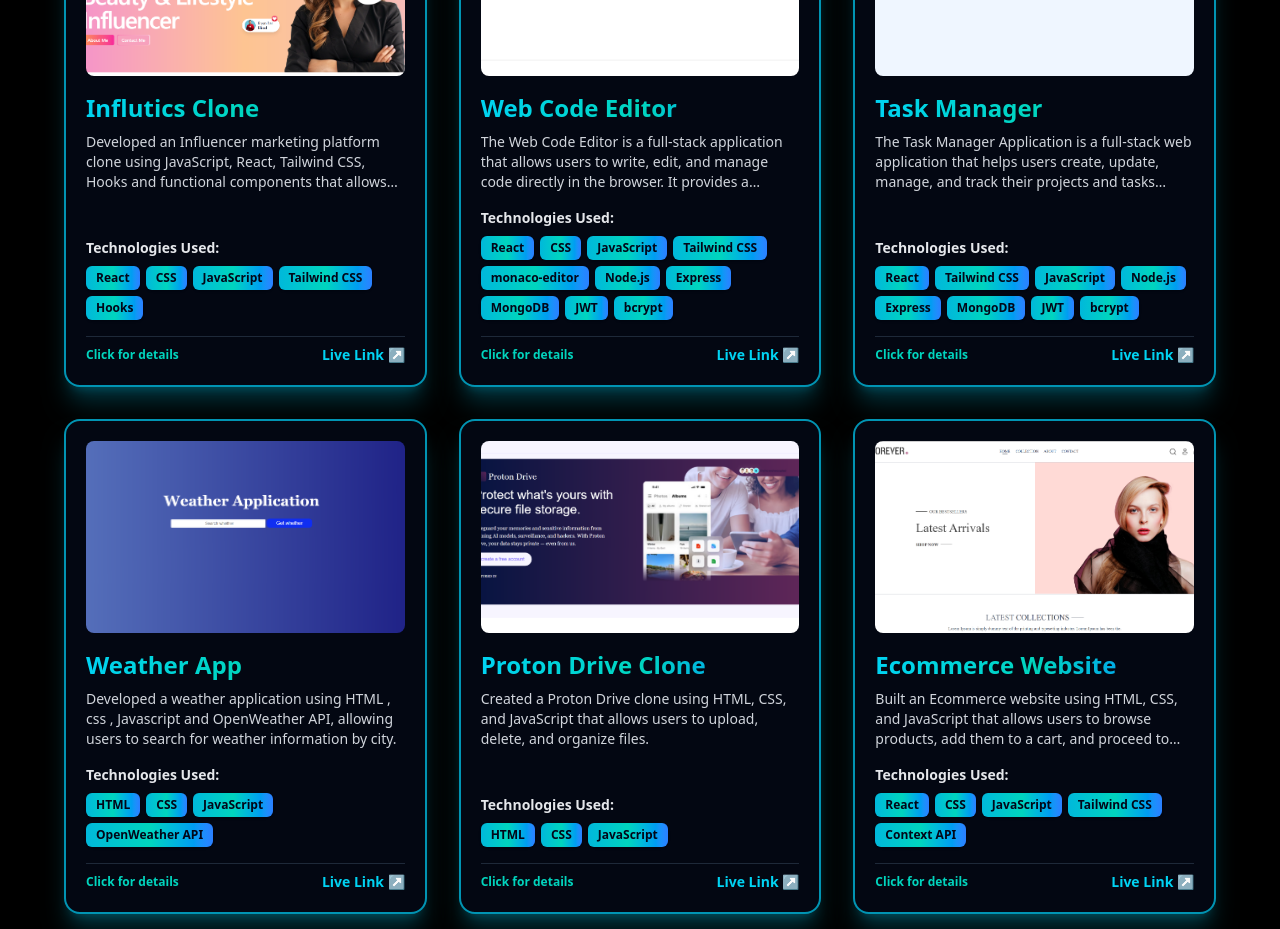
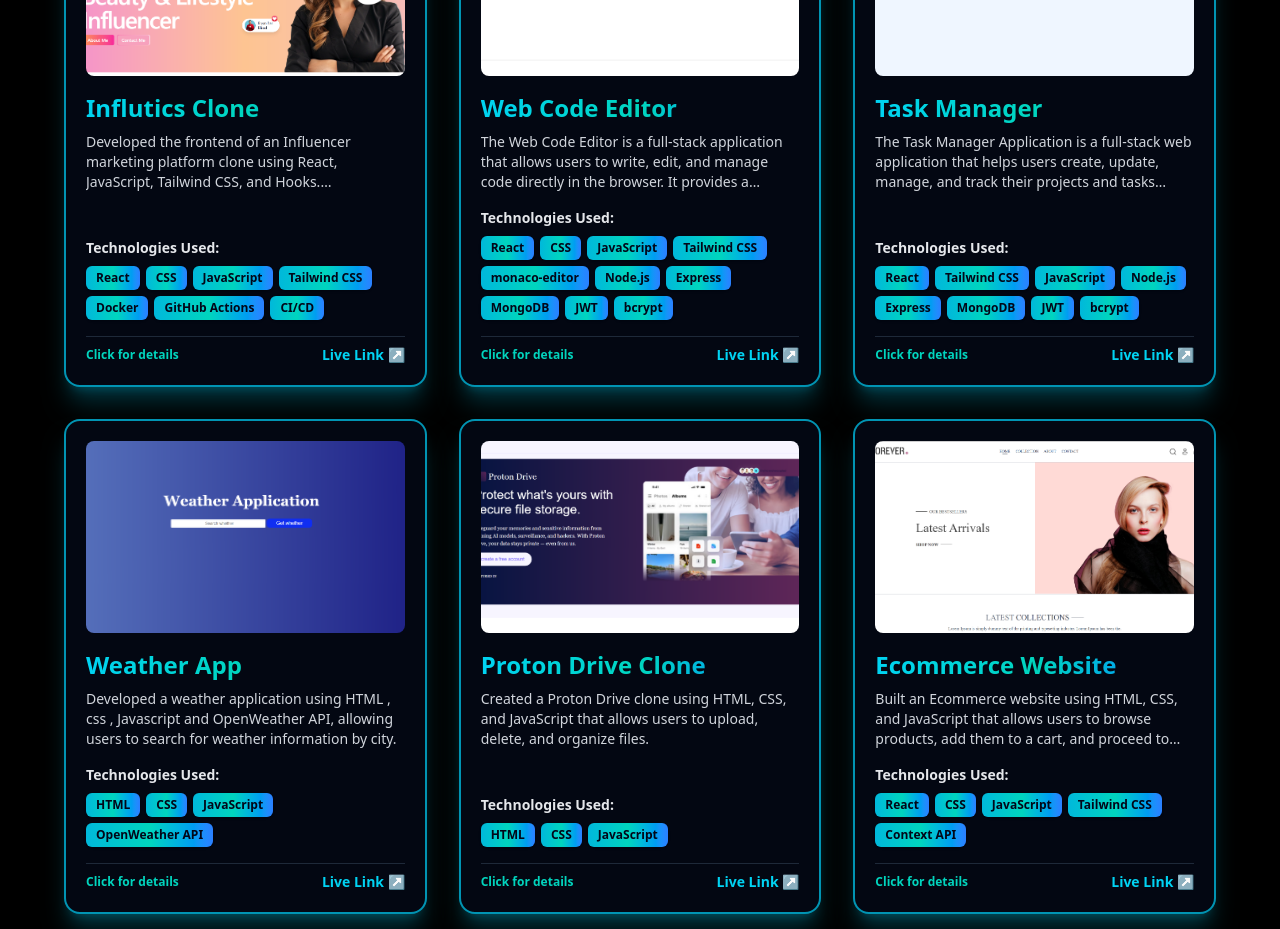
Before and after one commit to 03shayaba/Portfolio-frontend, a React (Vite) app: page / in a window 1280 px wide. Shown: the part 2560-3489 px from the top of the page. Built offline with nearby package versions, Linux system fonts and the light colour scheme.

Commit message:
project detail update

```diff
--- a/src/Components/Projects.jsx
+++ b/src/Components/Projects.jsx
@@ -12,9 +12,9 @@ const projectsData = [
         id: 1,
         image: pr4,
         title: "Influtics Clone",
-        description: "Developed an Influencer marketing platform clone using JavaScript, React, Tailwind CSS, Hooks and functional components that allows users to find and connect with influencers.",
-        technologies: ["React", "CSS", "JavaScript", "Tailwind CSS", "Hooks"],
-        link: "influtics-clone.netlify.app"
+        description: "Developed the frontend of an Influencer marketing platform clone using React, JavaScript, Tailwind CSS, and Hooks. Containerized the application using Docker with a Dockerfile and implemented a CI/CD pipeline using GitHub Actions.",
+        technologies: ["React", "CSS", "JavaScript", "Tailwind CSS", "Docker", "GitHub Actions", "CI/CD"],
+        link: "https://influtic-clone.netlify.app"
 
     }
     ,    {
```
